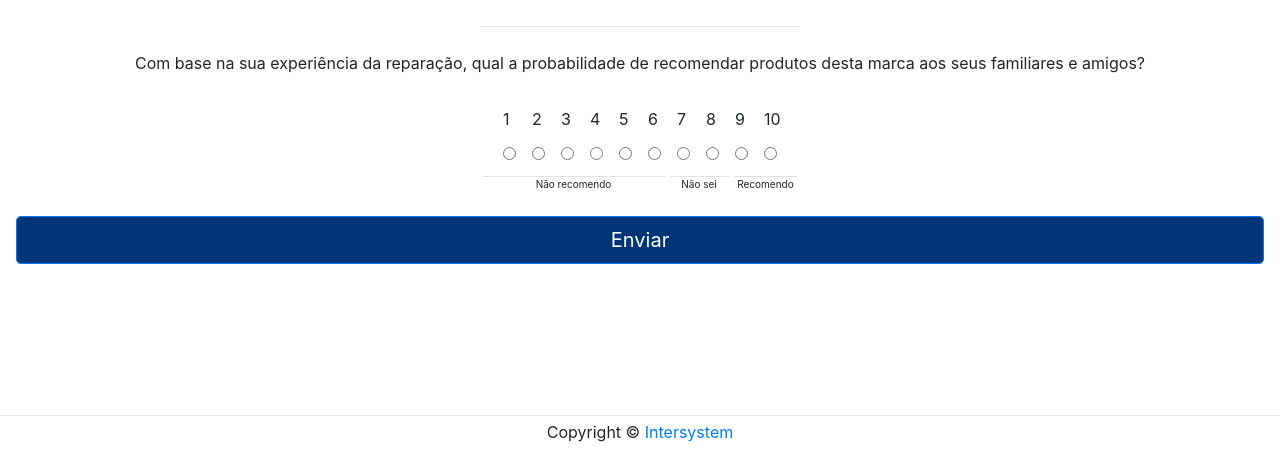
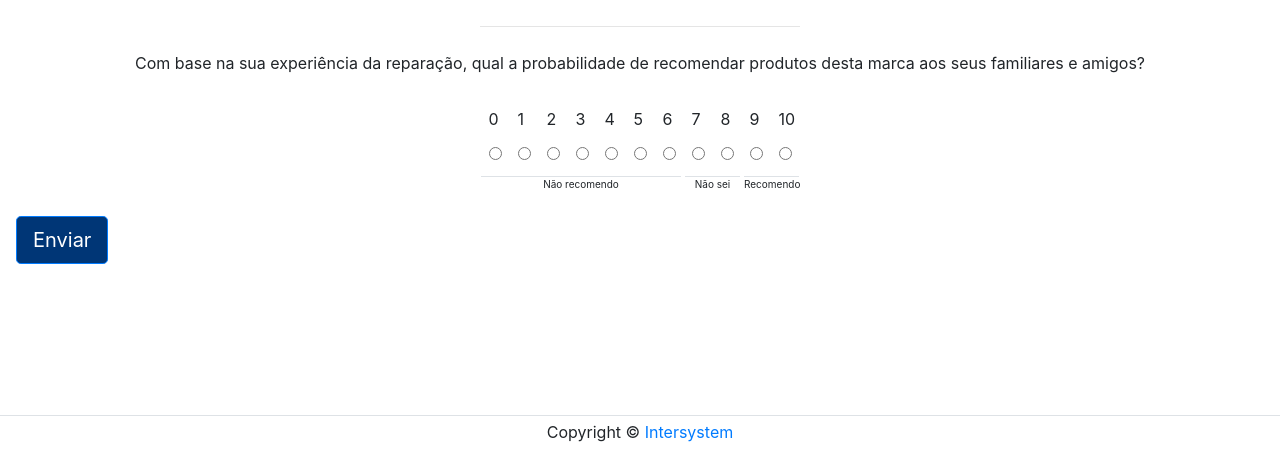
Before and after one commit to dekionbr/delph-page, a website: page static/nps-radio.html in a window 1280 px wide. Shown: the part 340-805 px from the top of the page. Drawn offline with nearby package versions, Linux system fonts and the light colour scheme.

Commit message:
correção no número de botões

```diff
--- a/static/nps-radio.html
+++ b/static/nps-radio.html
@@ -41,7 +41,7 @@
                 </div>
                 <div class="d-flex flex-row justify-content-center">
                     <input class="m-2" type="radio" name="nota-1" id="nota-1-vl-1" value="1">
-                    <input class="m-2" type="radio" name="nota-1" id="nota-1-vl-1" value="2">
+                    <input class="m-2" type="radio" name="nota-1" id="nota-1-vl-2" value="2">
                     <input class="m-2" type="radio" name="nota-1" id="nota-1-vl-3" value="3">
                     <input class="m-2" type="radio" name="nota-1" id="nota-1-vl-4" value="4">
                     <input class="m-2" type="radio" name="nota-1" id="nota-1-vl-5" value="5">
@@ -61,6 +61,7 @@
                     Com base na sua experiência da reparação, qual a probabilidade de recomendar produtos desta marca aos seus familiares e amigos?
                 </p>
                 <div class="d-flex flex-row justify-content-center nps-label">
+                    <label class="form-check-label m-2" for="nota-2-vl-0">0</label>
                     <label class="form-check-label m-2" for="nota-2-vl-1">1</label>
                     <label class="form-check-label m-2" for="nota-2-vl-2">2</label>
                     <label class="form-check-label m-2" for="nota-2-vl-3">3</label>
@@ -73,6 +74,7 @@
                     <label class="form-check-label m-2" for="nota-2-vl-10">10</label>
                 </div>
                 <div class="d-flex flex-row justify-content-center">
+                    <input class="m-2" type="radio" name="nota-2" id="nota-2-vl-0" value="0">
                     <input class="m-2" type="radio" name="nota-2" id="nota-2-vl-1" value="1">
                     <input class="m-2" type="radio" name="nota-2" id="nota-2-vl-2" value="2">
                     <input class="m-2" type="radio" name="nota-2" id="nota-2-vl-3" value="3">
@@ -85,13 +87,13 @@
                     <input class="m-2" type="radio" name="nota-2" id="nota-2-vl-10" value="10">
                 </div>
                 <div class="d-flex flex-row justify-content-center font">
-                    <span class="text-center border-top mt-2 mr-1" style="font-size: 10px; width: 183px;">Não recomendo</span>
-                    <span class="text-center border-top mt-2" style="font-size: 10px; width: 60px;">Não sei</span>
-                    <span class="text-center border-top mt-2 ml-1" style="font-size: 10px; width: 65px;">Recomendo</span>
+                    <span class="text-center border-top mt-2 mr-1" style="font-size: 10px; width: 200px;">Não recomendo</span>
+                    <span class="text-center border-top mt-2" style="font-size: 10px; width: 55px;">Não sei</span>
+                    <span class="text-center border-top mt-2 ml-1" style="font-size: 10px; width: 55px;">Recomendo</span>
                 </div>
             </div>
             <div class="p-3 pt-4">
-                <button type="submit" class="btn btn-lg btn-block btn-primary" data-toggle="modal" data-target="#exampleModal">
+                <button type="submit" class="btn btn-lg btn-primary" data-toggle="modal" data-target="#exampleModal">
                     Enviar
                 </button>
             </div>
```
Also changed, not shown: static/nps-v2.html (+4 -1 lines).
